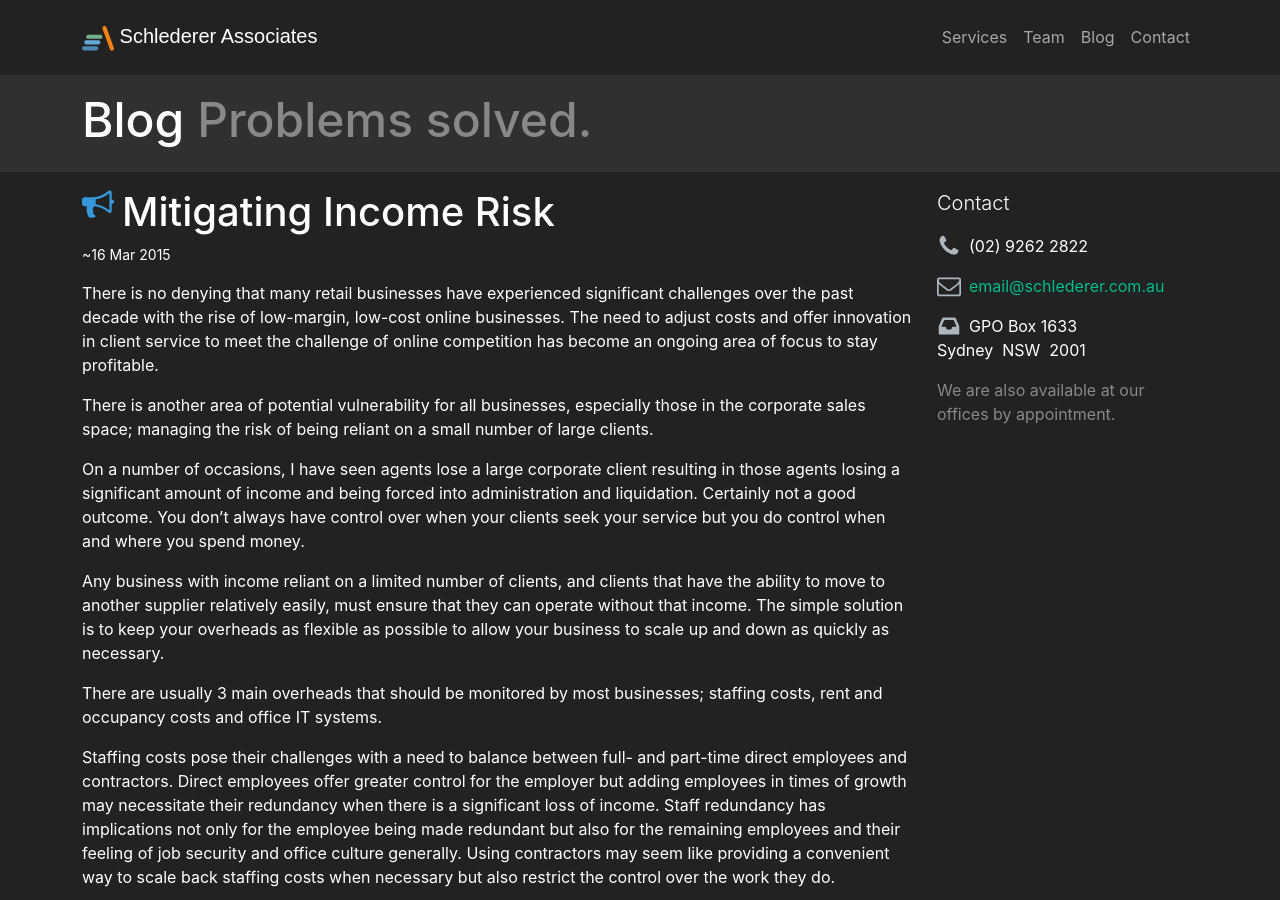
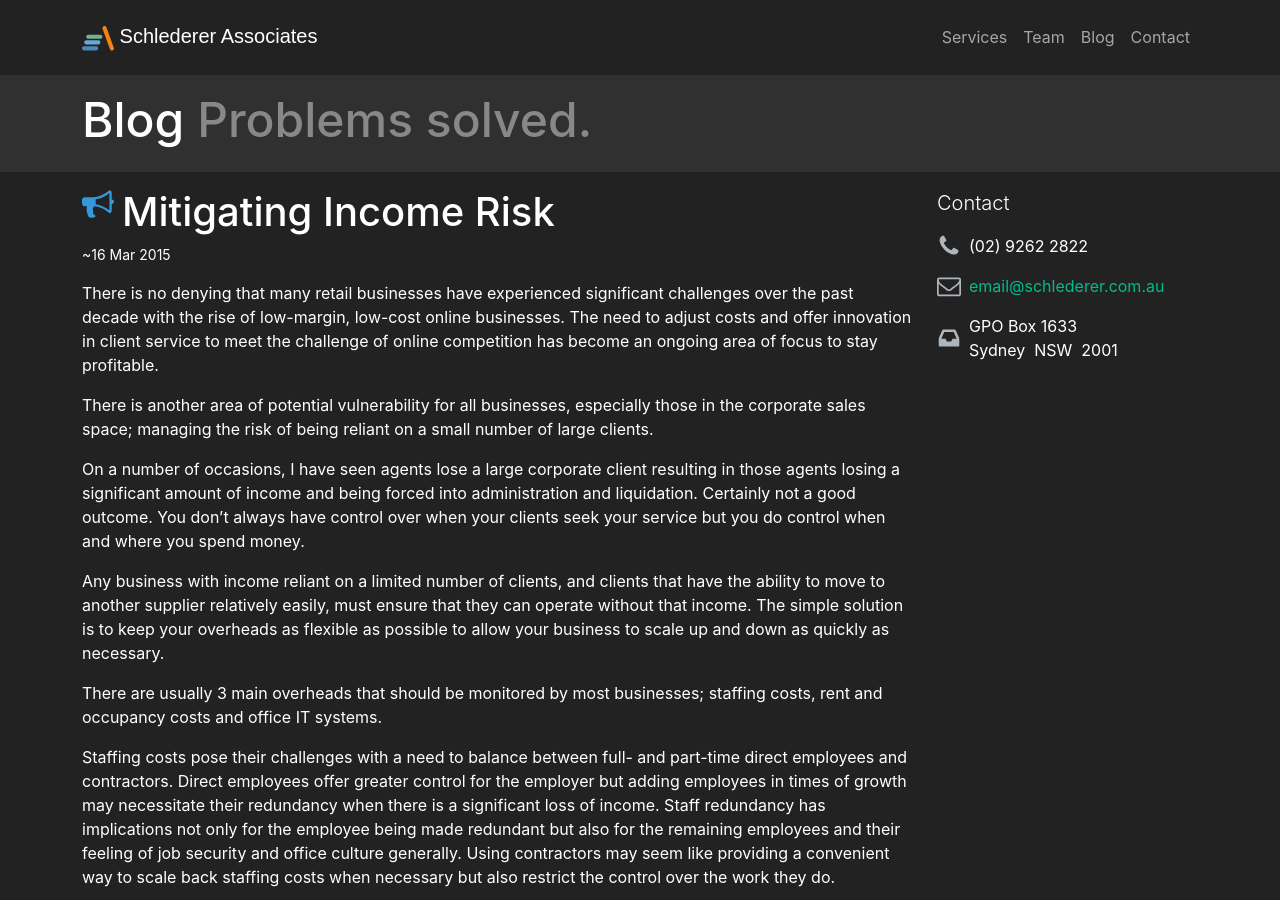
Before and after one commit to Mforcer/tax2, a Jekyll site: the page built from blog/index.html, in a window 1280 px wide and 900 px high. Built offline with Jekyll 4.4.1, drawn with Linux system fonts in a browser that asks for light colours; nearby versions of some CDN libraries; the list of posts is cut into pages by our own code.

Commit message:
Update contact.html

```diff
--- a/_includes/contact.html
+++ b/_includes/contact.html
@@ -12,9 +12,8 @@
         <a href="mailto:{{site.biz_email}}" class="text-decoration-none">{{site.biz_email}}</a>
     </p>
     <p class="clearfix">
-        <svg class="icon float-start me-2" width="1.5em" height="1.5em" fill="var(--bs-light)" viewBox="0 0 1792 1792" xmlns="http://www.w3.org/2000/svg">
+        <svg class="icon float-start me-2" width="1.5em" height="3em" fill="var(--bs-light)" viewBox="0 0 1792 1792" xmlns="http://www.w3.org/2000/svg">
             <path id="fa-inbox" d="M1151 960h316q-1-3-2.5-8.5t-2.5-7.5l-212-496h-708l-212 496q-1 3-2.5 8.5t-2.5 7.5h316l95 192h320zm513 30v482q0 26-19 45t-45 19h-1408q-26 0-45-19t-19-45v-482q0-62 25-123l238-552q10-25 36.5-42t52.5-17h832q26 0 52.5 17t36.5 42l238 552q25 61 25 123z" />
         </svg>
         {{site.biz_post_box}}<br>{{site.biz_post_city}}&nbsp;&nbsp;{{site.biz_post_state}}&nbsp;&nbsp;{{site.biz_post_code}}
     </p>
-    <p class="text-muted">We are also available at our offices by appointment.</p>
```
